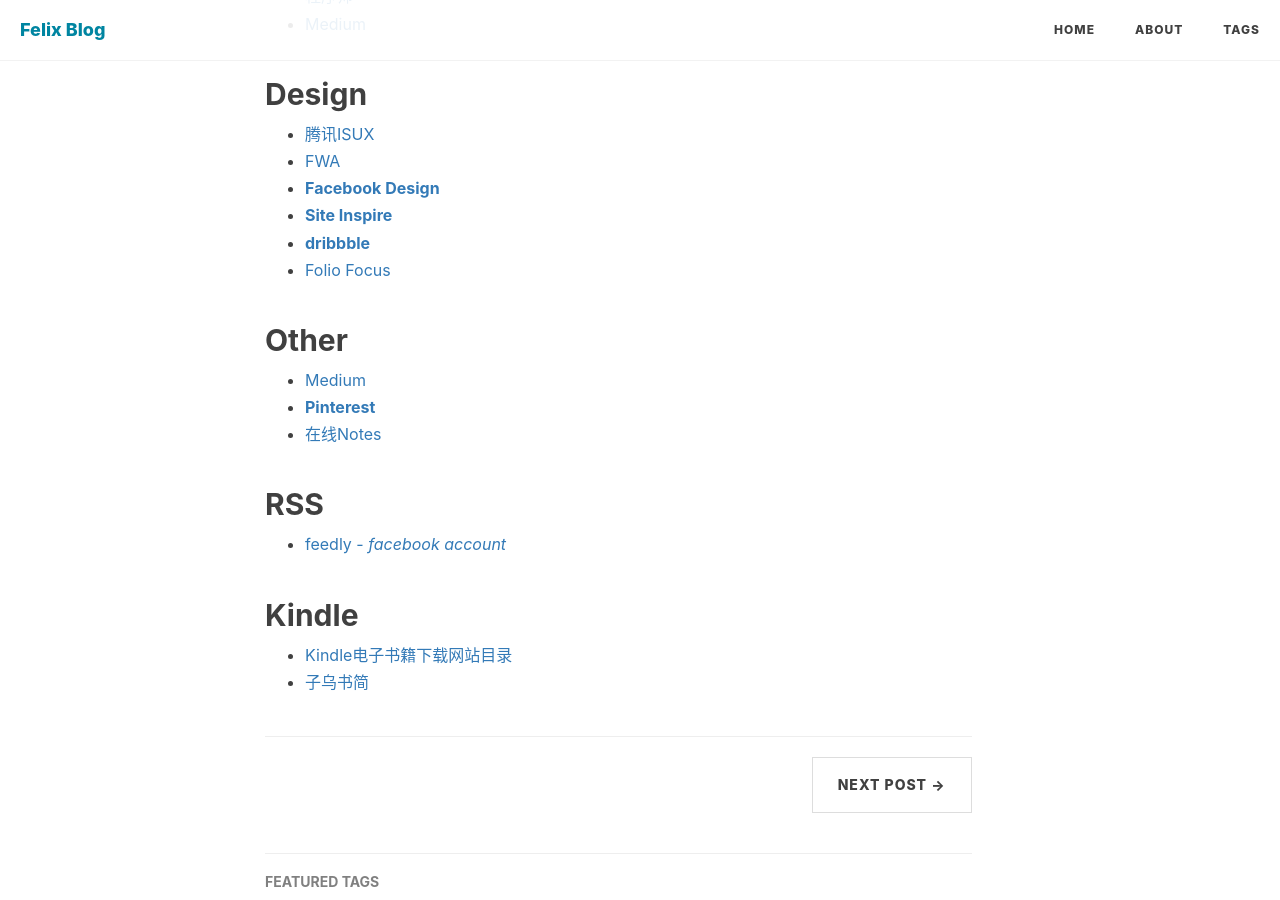
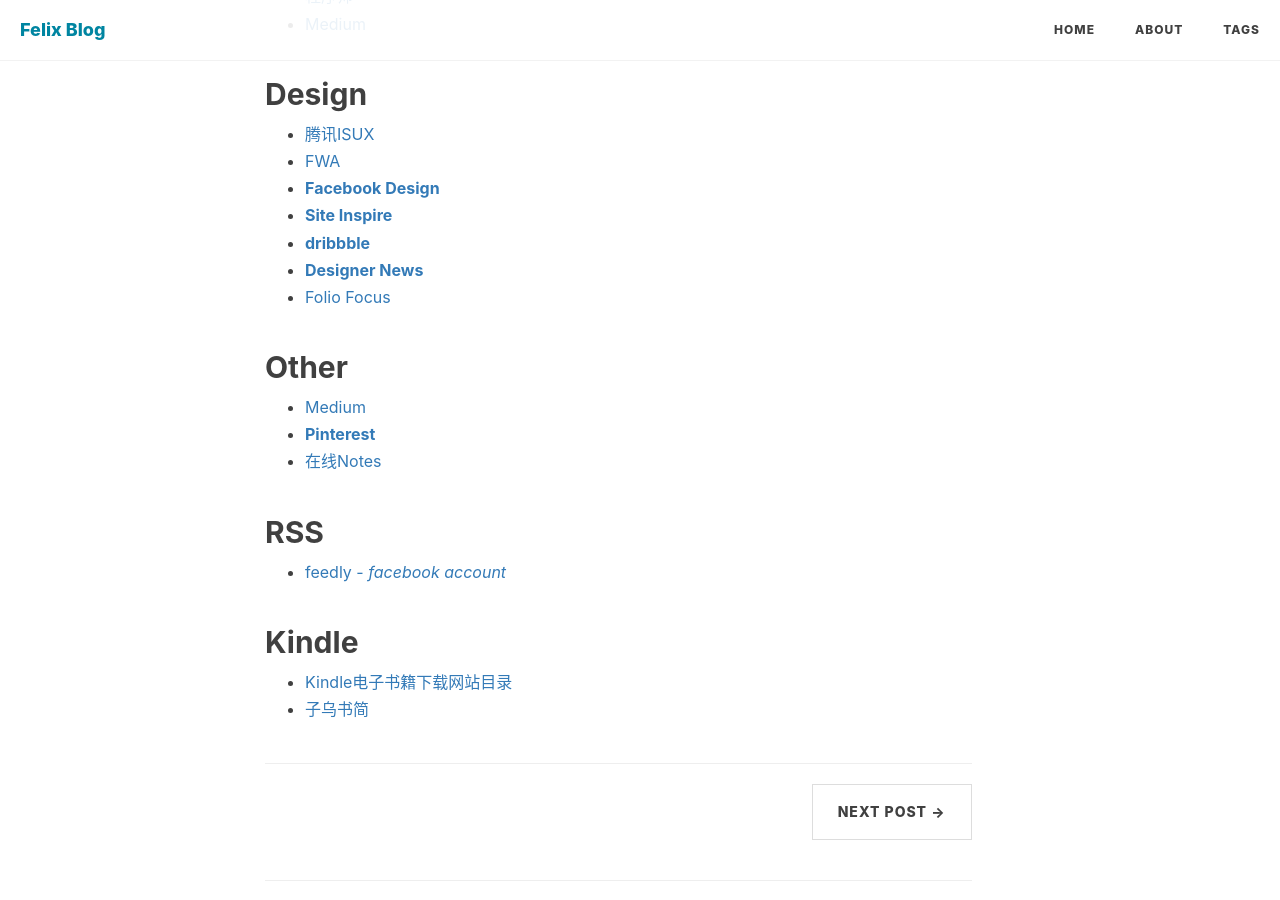
Before and after one commit to sheguloves/blog, a Jekyll site: the page built from _posts/2015-08-05-learning-resource.md, in a window 1280 px wide and 900 px high, scrolled down 2652 px. Built offline with Jekyll 4.4.1, drawn with Linux system fonts in a browser that asks for light colours; nearby versions of some CDN libraries; comment, search, counter and statistics services are not loaded.

Commit message:
Update post

```diff
--- a/_posts/2015-08-05-learning-resource.md
+++ b/_posts/2015-08-05-learning-resource.md
@@ -98,6 +98,7 @@
 * [**Facebook Design**](https://medium.com/facebook-design)
 * [**Site Inspire**](http://www.siteinspire.com/)
 * [**dribbble**](https://dribbble.com/)
+* [**Designer News**](https://www.designernews.co/)
 * [Folio Focus](http://foliofocus.com/)
 
 ## Other
```
